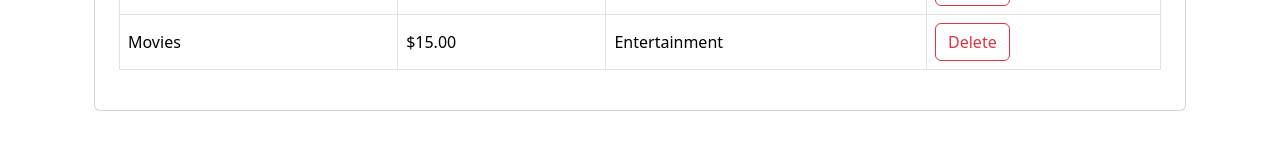
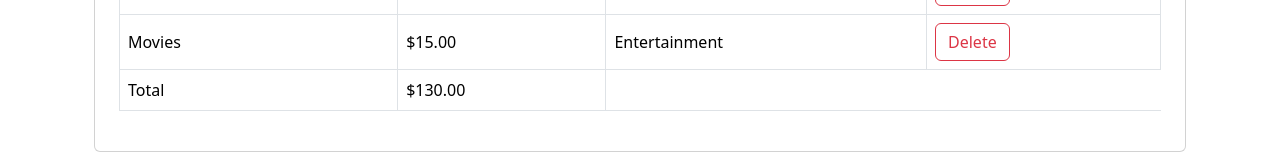
Before and after one commit to lokario/expense-tracker, a React (Vite) app: page / in a window 1280 px wide. Shown: the part 764-925 px from the top of the page. Before the commit the page ends 899 px from the top, so only its background shows below. Built offline with nearby package versions, Linux system fonts and the light colour scheme.

Commit message:
Add footer to ExpensesList
Added total, which is the sum of all amounts of each expense

```diff
--- a/src/components/ExpensesList/ExpensesList.tsx
+++ b/src/components/ExpensesList/ExpensesList.tsx
@@ -20,6 +20,7 @@ function ExpensesList({ expenses, onExpenseRemove }: ExpensesListProps) {
 	});
 
 	const filteredExpenses = expenses.filter(expense => filter == "all" || expense.category == filter);
+	const totalAmount = formatter.format(filteredExpenses.reduce((acc, value) => acc + value.amount, 0));
 
 	return (
 		<div className="card p-4">
@@ -78,6 +79,12 @@ function ExpensesList({ expenses, onExpenseRemove }: ExpensesListProps) {
 							);
 						})}
 					</tbody>
+					<tfoot>
+						<tr>
+							<td>Total</td>
+							<td>{totalAmount}</td>
+						</tr>
+					</tfoot>
 				</table>
 			)}
 			{filteredExpenses.length == 0 && <p className="fs-5 text-center">There are no expenses to display</p>}
```
